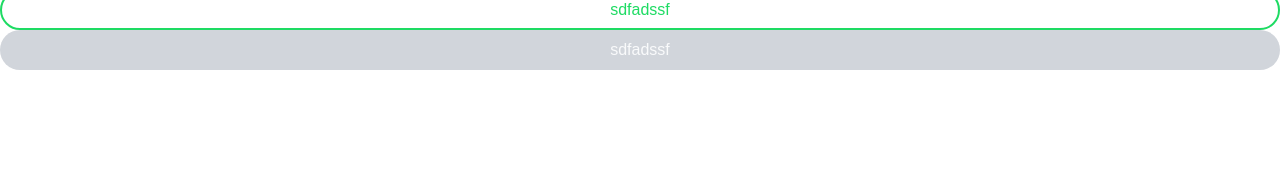
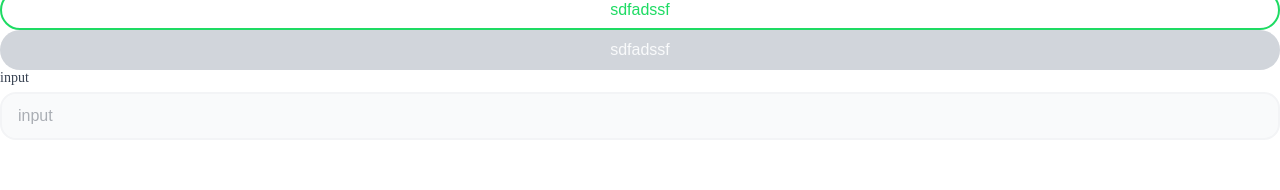
Before and after one commit to kinako1415/yohaku, a Next.js app: page / in a window 1280 px wide. Shown: the part 162-352 px from the top of the page. Built offline with nearby package versions, Linux system fonts and the light colour scheme.

Commit message:
InputFieldコンポーネントを作成し、スタイルを追加

```diff
--- a/src/app/page.tsx
+++ b/src/app/page.tsx
@@ -1,13 +1,23 @@
+"use client";
 import { Button } from "@/components/elements/Button";
+import { InputField } from "@/components/elements/Input";
 import Image from "next/image";
 
 export default function Home() {
+  const handleInputChange = (e: React.ChangeEvent<HTMLInputElement>) => {
+    console.log(e.target.value);
+  };
   return (
     <div>
       <p>ホーム画面です</p>
       <Button>sdfadssf</Button>
       <Button variant="outline">sdfadssf</Button>
       <Button disabled>sdfadssf</Button>
+      <InputField
+        placeholder="input"
+        onChange={handleInputChange}
+        label="input"
+      ></InputField>
     </div>
   );
 }
--- /dev/null
+++ b/src/components/elements/Input.module.scss
@@ -0,0 +1,160 @@
+.container {
+  position: relative;
+  width: 100%;
+
+  &.fitContent {
+    width: fit-content;
+  }
+
+  .label {
+    display: block;
+    font-size: 14px;
+    font-weight: 500;
+    color: var(--gray-700);
+    margin-bottom: 6px;
+  }
+
+  .error {
+    position: absolute;
+    padding-left: 12px;
+    color: var(--color-error);
+    font-size: 12px;
+    top: -20px;
+    font-weight: 400;
+  }
+
+  .helperText {
+    margin-top: 6px;
+    padding-left: 12px;
+    color: var(--gray-500);
+    font-size: 12px;
+  }
+
+  .inputContainer {
+    position: relative;
+    display: flex;
+    align-items: center;
+
+    .leftIcon {
+      position: absolute;
+      left: 16px;
+      display: flex;
+      align-items: center;
+      justify-content: center;
+      z-index: 1;
+    }
+
+    .rightIcon {
+      position: absolute;
+      right: 16px;
+      display: flex;
+      align-items: center;
+      justify-content: center;
+      z-index: 1;
+    }
+
+    .input {
+      width: 100%;
+      height: 48px;
+      padding: 12px 16px;
+      font-size: 16px;
+      border-radius: 16px;
+      font-weight: 400;
+      background-color: var(--gray-50);
+      color: var(--gray-900);
+      outline: none;
+      border: 2px solid var(--gray-200);
+      transition: all 0.2s ease;
+      outline-offset: -3px;
+
+      // Size variants
+      &.sm {
+        height: 36px;
+        padding: 8px 12px;
+        font-size: 14px;
+        border-radius: 12px;
+      }
+
+      &.lg {
+        height: 56px;
+        padding: 16px 20px;
+        font-size: 18px;
+        border-radius: 20px;
+      }
+
+      // Icon spacing
+      &.hasLeftIcon {
+        padding-left: 48px;
+
+        &.sm {
+          padding-left: 40px;
+        }
+
+        &.lg {
+          padding-left: 56px;
+        }
+      }
+
+      &.hasRightIcon {
+        padding-right: 48px;
+
+        &.sm {
+          padding-right: 40px;
+        }
+
+        &.lg {
+          padding-right: 56px;
+        }
+      }
+
+      // Variant styles
+      &.filled {
+        background-color: var(--gray-100);
+        border: 2px solid var(--gray-100);
+      }
+
+      &.outline {
+        background-color: transparent;
+        border: 2px solid var(--gray-300);
+      }
+
+      &::placeholder {
+        color: var(--gray-400);
+        font-weight: 400;
+      }
+
+      &:focus {
+        border: 2px solid var(--primary-400);
+        background-color: var(--white-100);
+      }
+
+      &:hover:not(:focus) {
+        border: 2px solid var(--gray-300);
+      }
+
+      &:disabled {
+        background-color: var(--gray-100);
+        color: var(--gray-400);
+        cursor: not-allowed;
+        border: 2px solid var(--gray-200);
+      }
+    }
+
+    .errorBorder {
+      border: 2px solid var(--color-error) !important;
+
+      &:focus {
+        border: 2px solid var(--color-error) !important;
+      }
+    }
+
+    .image {
+      cursor: pointer;
+      transition: opacity 0.2s ease;
+
+      &:hover {
+        opacity: 0.7;
+      }
+    }
+  }
+}
--- /dev/null
+++ b/src/components/elements/Input.tsx
@@ -0,0 +1,139 @@
+"use client";
+import { forwardRef, useState } from "react";
+import styles from "./Input.module.scss";
+import Image from "next/image";
+
+type InputSize = "sm" | "md" | "lg";
+type InputVariant = "default" | "filled" | "outline";
+
+type InputFieldProps = {
+  url?: string;
+  onChange: (e: React.ChangeEvent<HTMLInputElement>) => void;
+  type?: string;
+  placeholder: string;
+  errors?: string;
+  isPassword?: boolean;
+  size?: InputSize;
+  variant?: InputVariant;
+  fullWidth?: boolean;
+  leftIcon?: React.ReactNode;
+  rightIcon?: React.ReactNode;
+  label?: string;
+  helperText?: string;
+  testId?: string;
+} & React.InputHTMLAttributes<HTMLInputElement>;
+
+export const InputField = forwardRef<HTMLInputElement, InputFieldProps>(
+  (
+    {
+      url,
+      onChange,
+      type = "text",
+      placeholder,
+      errors,
+      isPassword = false,
+      size = "md",
+      variant = "default",
+      fullWidth = true,
+      leftIcon,
+      rightIcon,
+      label,
+      helperText,
+      testId,
+      className = "",
+      disabled,
+      ...rest
+    },
+    ref
+  ) => {
+    const [isHidden, setIsHidden] = useState<boolean>(true);
+
+    const containerClasses = [styles.container, !fullWidth && styles.fitContent]
+      .filter(Boolean)
+      .join(" ");
+
+    const inputClasses = [
+      styles.input,
+      size && styles[size],
+      variant && styles[variant],
+      errors && styles.errorBorder,
+      leftIcon && styles.hasLeftIcon,
+      (rightIcon || isPassword || url) && styles.hasRightIcon,
+      className,
+    ]
+      .filter(Boolean)
+      .join(" ");
+
+    return (
+      <div className={containerClasses}>
+        {label && <label className={styles.label}>{label}</label>}
+        <div className={styles.error}>{errors}</div>
+        <div className={styles.inputContainer}>
+          {leftIcon && <span className={styles.leftIcon}>{leftIcon}</span>}
+          {isPassword ? (
+            <input
+              className={inputClasses}
+              type={isHidden ? "password" : "text"}
+              placeholder={placeholder}
+              onChange={(e) => {
+                onChange(e);
+              }}
+              disabled={disabled}
+              data-testid={testId}
+              ref={ref}
+              {...rest}
+            />
+          ) : (
+            <input
+              className={inputClasses}
+              type={type}
+              placeholder={placeholder}
+              onChange={(e) => {
+                onChange(e);
+              }}
+              disabled={disabled}
+              data-testid={testId}
+              ref={ref}
+              {...rest}
+            />
+          )}
+          {(isPassword || url || rightIcon) && (
+            <span className={styles.rightIcon}>
+              {isPassword ? (
+                <Image
+                  src={
+                    isHidden
+                      ? "https://api.iconify.design/line-md:watch-off-loop.svg?color=%23A4A5B5"
+                      : "https://api.iconify.design/line-md:watch-loop.svg?color=%23A4A5B5"
+                  }
+                  alt="toggle visibility"
+                  width={24}
+                  height={24}
+                  priority
+                  className={styles.image}
+                  onClick={() => setIsHidden(!isHidden)}
+                />
+              ) : rightIcon ? (
+                rightIcon
+              ) : url ? (
+                <Image
+                  src={url}
+                  alt="icon"
+                  width={24}
+                  height={24}
+                  priority
+                  className={styles.image}
+                />
+              ) : null}
+            </span>
+          )}
+        </div>
+        {helperText && !errors && (
+          <div className={styles.helperText}>{helperText}</div>
+        )}
+      </div>
+    );
+  }
+);
+
+InputField.displayName = "InputField";
```
